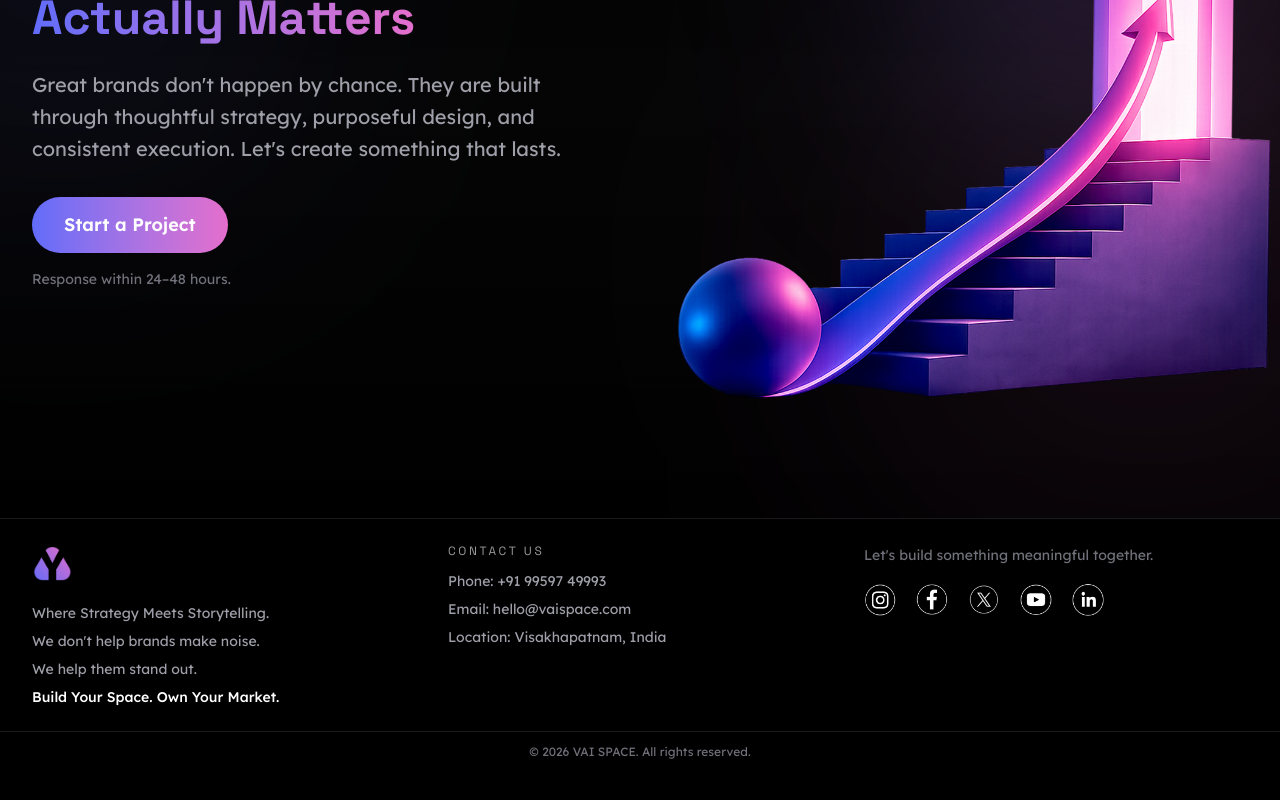
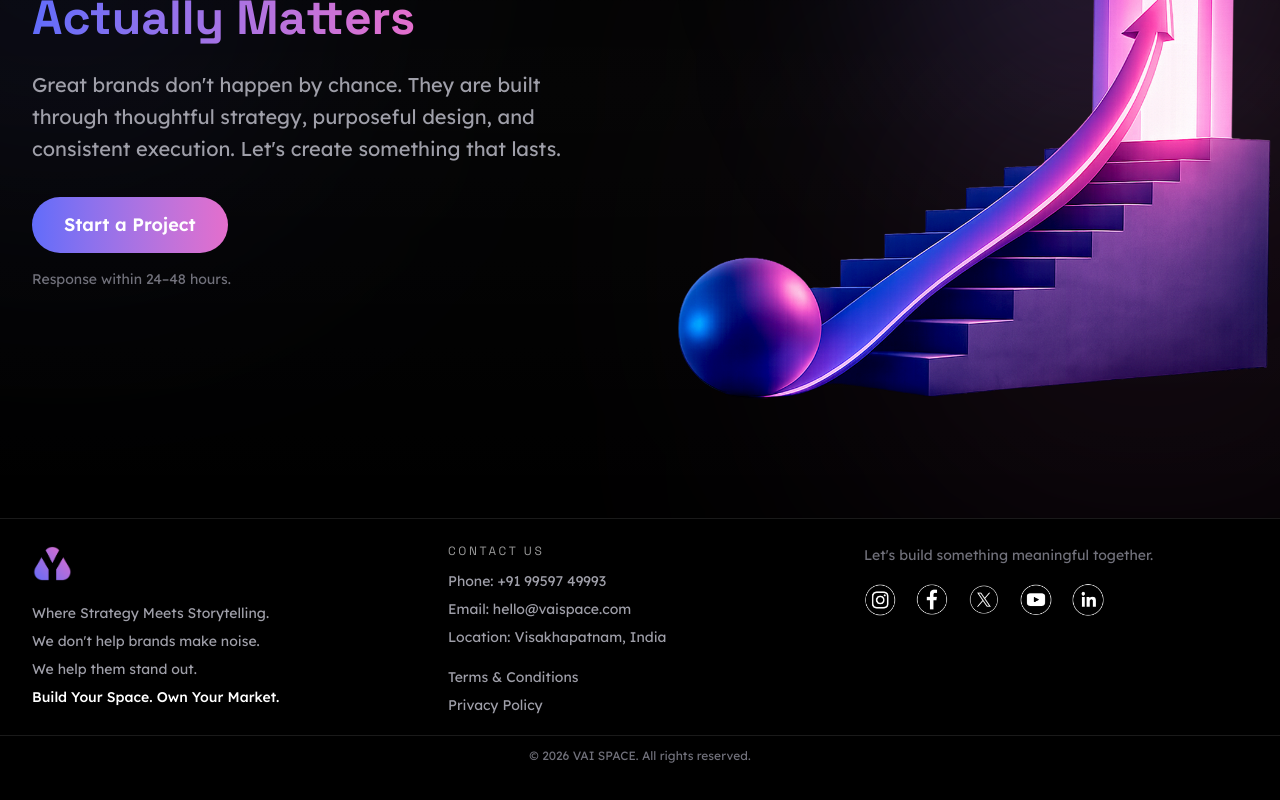
Before and after one commit to saisravanthikondaviti-web/y-space, a Next.js app: page /about in a window 1280 px wide. Shown: the part 4838-5638 px from the top of the page. Built offline with nearby package versions, Linux system fonts and the light colour scheme.

Commit message:
Added terms and conditions

```diff
--- a/src/components/layout/Footer.tsx
+++ b/src/components/layout/Footer.tsx
@@ -1,9 +1,13 @@
 "use client";
 
+import { useState } from "react";
 import Image from "next/image";
 import SocialIcon from "./SocialIcon";
+import Link from "next/link";
 
 export default function Footer() {
+  const [showTerms, setShowTerms] = useState(false);
+
   return (
     <footer className="border-t border-white/10 py-6">
       <div className="mx-auto grid max-w-7xl grid-cols-1 gap-8 px-6 md:grid-cols-3 lg:px-8">
@@ -44,9 +48,26 @@ export default function Footer() {
             <p>Phone: +91 99597 49993</p>
             <p>Email: hello@vaispace.com</p>
             <p>Location: Visakhapatnam, India</p>
+
+            <div className="pt-3 space-y-2">
+              <Link
+                href="/pdfs/terms-and-conditions.pdf"
+                target="_blank"
+                rel="noopener noreferrer"
+                className="block transition hover:text-white"
+              >
+                Terms & Conditions
+              </Link>
+
+              <Link
+                href="/privacy-policy"
+                className="block transition hover:text-white"
+              >
+                Privacy Policy
+              </Link>
+            </div>
           </div>
         </div>
-
         {/* RIGHT */}
         <div>
           <p className="text-sm leading-6 text-zinc-500">
```
Also changed, not shown: src/app/privacy-policy/page.tsx (added), 1 other file (tests, documents, lock files or other folders).
